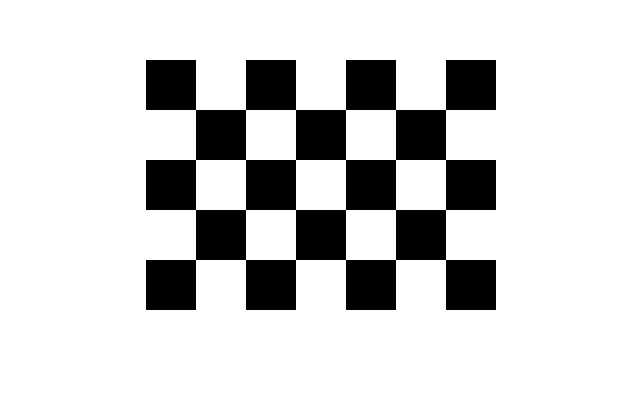
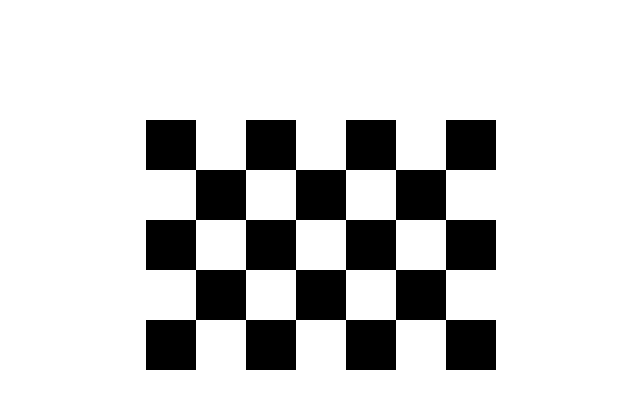
Before and after one commit to Wiktor124/tablero, a plain HTML site: page index.html in a window 1280 px wide. Shown: the part 123-532 px from the top of the page, without its empty margins (319-959 px from the left). Drawn offline with Linux system fonts and the light colour scheme.

Commit message:
new properties

```diff
--- a/style.css
+++ b/style.css
@@ -2,7 +2,7 @@ body {
   display: flex;
   justify-content: center;
   align-items: center;
-  height: 75vh;
+  height: 90vh;
 }
 
 .container {
```
